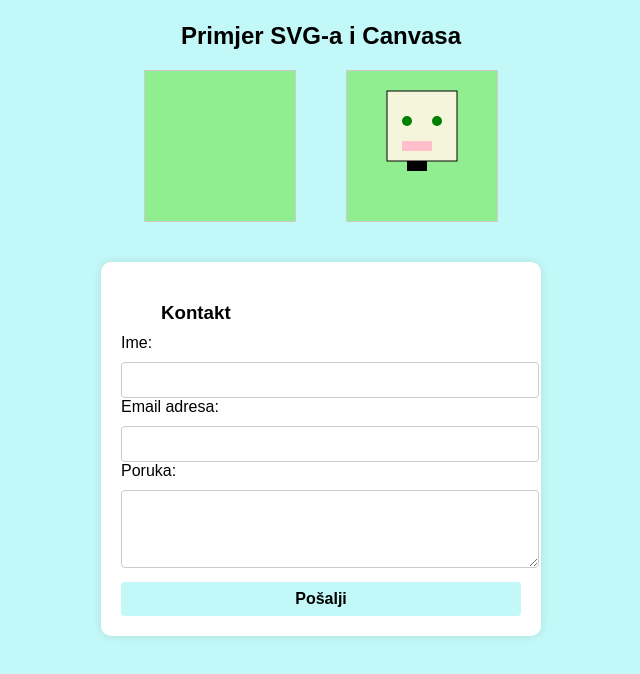
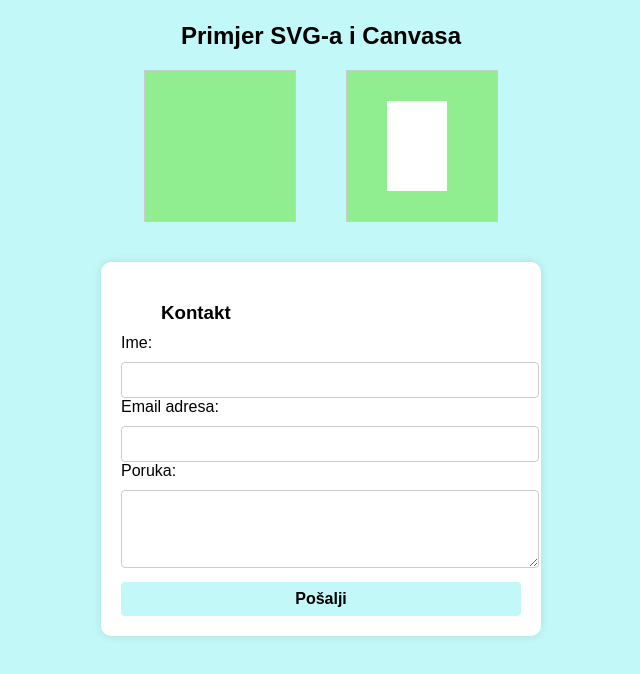
Before and after one commit to mali1sunjo/sjwp_2_-dominkovic_ante, a plain HTML site: page blblb.html in a window 1280 px wide. Shown: the part 978-1652 px from the top of the page, without its empty margins (319-959 px from the left). Drawn offline with Linux system fonts and the light colour scheme.

Commit message:
Update blblb.html

```diff
--- a/blblb.html
+++ b/blblb.html
@@ -196,11 +196,8 @@
 
     <!-- SVG -->
     <svg width="150" height="150" style="background-color: lightgreen; border: 1px solid #ccc;">
-      <rect x="40" y="20" width="70" height="70" fill="beige" stroke="black" />
-      <circle cx="60" cy="50" r="5" fill="green"/>
-      <circle cx="90" cy="50" r="5" fill="green"/>
-      <rect x="55" y="70" width="30" height="10" fill="pink"/>
-      <rect x="60" y="90" width="20" height="10" fill="black"/>
+      <rect x="40" y="30" width="60" height="90" fill="white"> </rect>
+      <circle></circle>
     </svg>
   </div>
 
```
